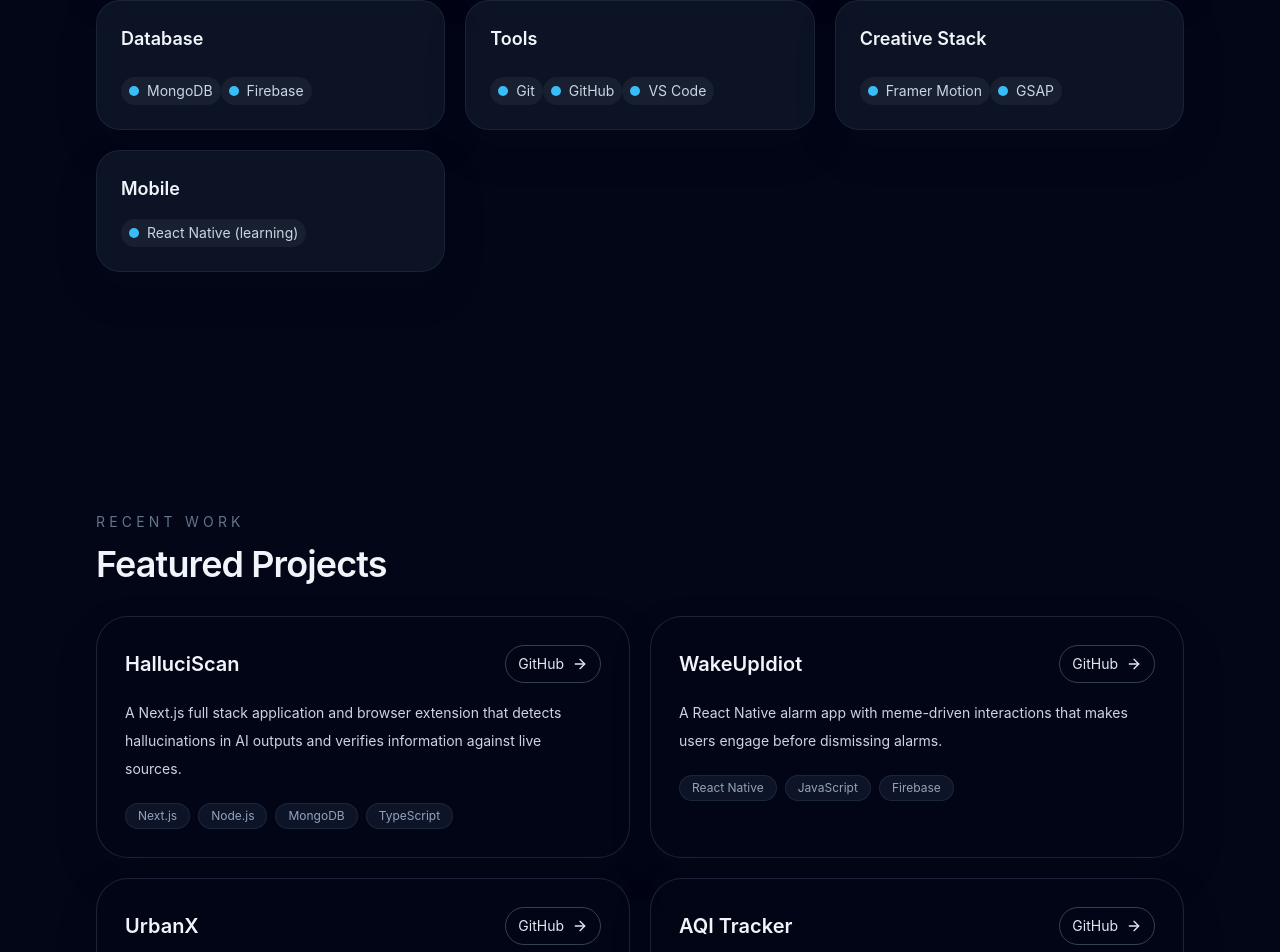
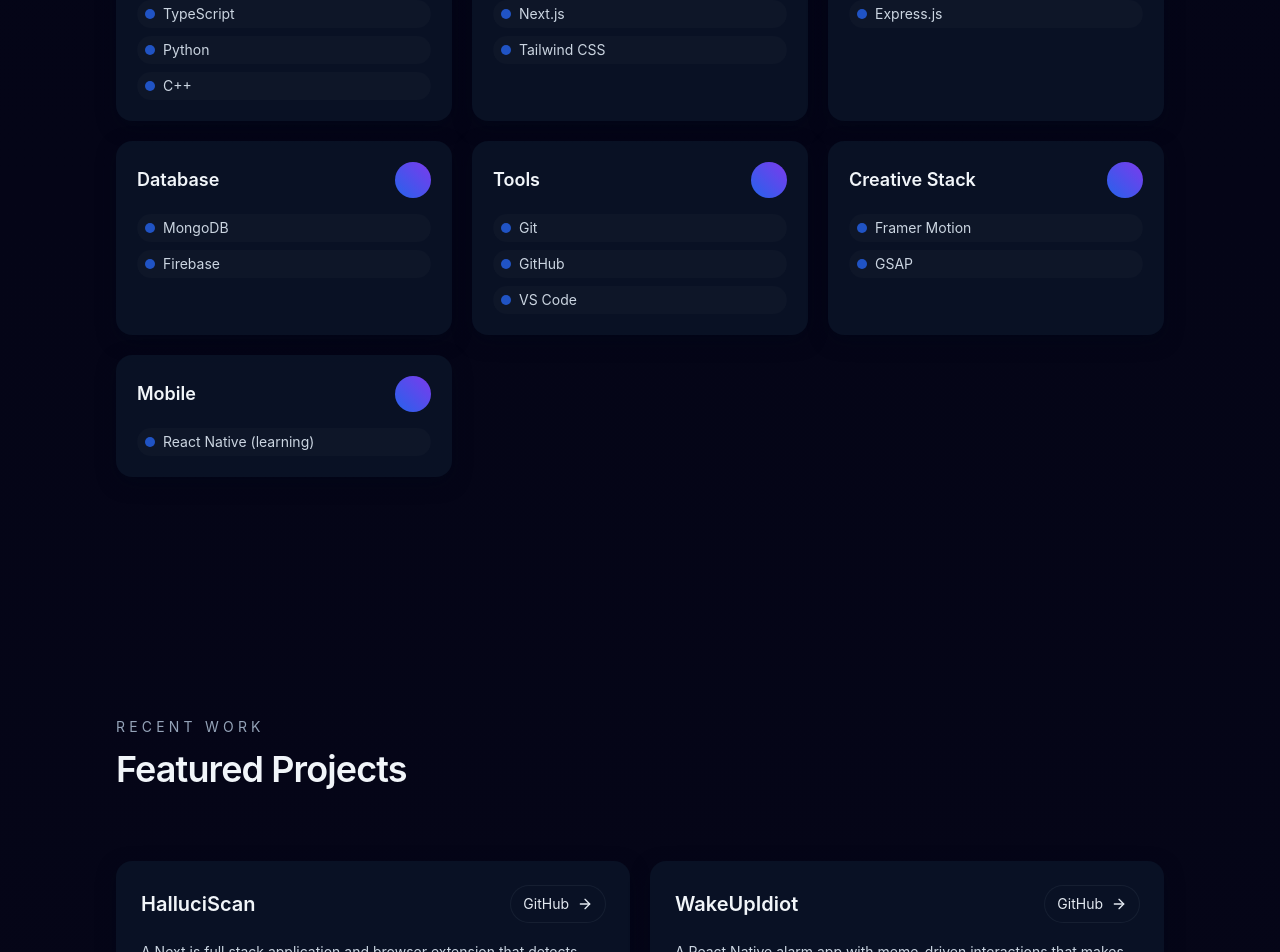
Before and after one commit to deepanshu83/my-portfolio, a Next.js app: page / in a window 1280 px wide. Shown: the part 1805-2757 px from the top of the page. Built offline with nearby package versions, Linux system fonts and the light colour scheme.

Commit message:
new commit

```diff
--- a/app/globals.css
+++ b/app/globals.css
@@ -3,6 +3,13 @@
 @tailwind utilities;
 
 :root {
+  --color-bg: #060618;
+  --color-surface: #07122a;
+  --color-panel: #0c1a2e;
+  --color-muted: #94a3b8;
+  --color-text: #e6eef8;
+  --color-primary: #2563eb; /* blue-600 */
+  --color-accent: #7c3aed; /* purple-600 */
   color-scheme: dark;
   font-family: Inter, ui-sans-serif, system-ui, -apple-system, BlinkMacSystemFont, 'Segoe UI', sans-serif;
 }
@@ -14,8 +21,10 @@
 body {
   margin: 0;
   min-height: 100vh;
-  background: #050816;
-  color: #e2e8f0;
+  background: radial-gradient(1200px 600px at 10% 10%, rgba(124,58,237,0.08), transparent), linear-gradient(180deg, #030416 0%, var(--color-bg) 100%);
+  color: var(--color-text);
+  -webkit-font-smoothing: antialiased;
+  -moz-osx-font-smoothing: grayscale;
 }
 
 * {
@@ -23,18 +32,18 @@
 }
 
 ::selection {
-  background: #64748b;
-  color: #e2e8f0;
+  background: rgba(37,99,235,0.2);
+  color: var(--color-text);
 }
 
 button,
 a {
-  transition: all 0.2s ease;
+  transition: all 0.18s ease;
 }
 
 section {
-  padding-top: 4rem;
-  padding-bottom: 4rem;
+  padding-top: 3.5rem;
+  padding-bottom: 3.5rem;
 }
 
 @media (min-width: 768px) {
@@ -43,3 +52,18 @@
     padding-bottom: 5rem;
   }
 }
+
+.container {
+  max-width: 72rem;
+  margin-left: auto;
+  margin-right: auto;
+  padding-left: 1.25rem;
+  padding-right: 1.25rem;
+}
+
+.accent-underline {
+  display: inline-block;
+  height: 4px;
+  background: linear-gradient(90deg, var(--color-primary), var(--color-accent));
+  border-radius: 4px;
+}
--- a/app/layout.tsx
+++ b/app/layout.tsx
@@ -15,7 +15,11 @@
 export default function RootLayout({ children }: { children: React.ReactNode }) {
   return (
     <html lang="en">
-      <body>{children}</body>
+      <body>
+        <div className="min-h-screen bg-[radial-gradient(1200px_600px_at_10%_10%,rgba(124,58,237,0.06),transparent)]">
+          <div className="container">{children}</div>
+        </div>
+      </body>
     </html>
   );
 }
--- a/app/page.tsx
+++ b/app/page.tsx
@@ -8,7 +8,7 @@
 
 export default function Home() {
   return (
-    <main className="min-h-screen bg-slate-950 text-slate-100">
+    <main className="min-h-screen text-slate-100">
       <Navbar />
       <div className="mx-auto max-w-6xl px-5 pb-20 pt-10 sm:px-8">
         <section id="hero" className="overflow-hidden rounded-[2rem] border border-slate-800/90 bg-slate-950/80 p-8 shadow-soft md:p-12">
--- a/components/Footer.tsx
+++ b/components/Footer.tsx
@@ -1,8 +1,8 @@
 export function Footer() {
   return (
-    <footer className="border-t border-slate-800/90 bg-slate-950/95 px-5 py-8 text-slate-500 md:px-8">
+    <footer className="mt-12 px-5 py-8 text-slate-400 md:px-8">
       <div className="mx-auto flex max-w-6xl flex-col gap-3 text-sm sm:flex-row sm:items-center sm:justify-between">
-        <p>Built with Next.js, Tailwind CSS, and a focus on practical growth.</p>
+        <p>Built with Next.js and Tailwind — focused on practical growth.</p>
         <p>© {new Date().getFullYear()} Deepanshu Jangid</p>
       </div>
     </footer>
--- a/components/Navbar.tsx
+++ b/components/Navbar.tsx
@@ -9,21 +9,22 @@
   const [open, setOpen] = useState(false);
 
   return (
-    <header className="sticky top-0 z-50 border-b border-slate-800/80 bg-slate-950/95 backdrop-blur-xl">
+    <header className="sticky top-4 z-50">
       <div className="mx-auto flex max-w-6xl items-center justify-between px-5 py-4 md:px-8">
-        <Link href="#hero" className="text-lg font-semibold tracking-tight text-slate-100">
-          DJ.
+        <Link href="#hero" className="flex items-center gap-3 text-lg font-semibold tracking-tight text-slate-100">
+          <span className="inline-block rounded-md bg-gradient-to-r from-primary to-accent px-2 py-1 text-sm font-bold text-white">DJ</span>
+          <span className="sr-only">Home</span>
         </Link>
 
         <nav className="hidden items-center gap-8 md:flex">
           {navLinks.map((link) => (
-            <a key={link.href} href={link.href} className="text-sm text-slate-300 transition hover:text-white">
+            <a key={link.href} href={link.href} className="text-sm text-slate-300 transition hover:text-white hover:underline-offset-4 hover:underline">
               {link.label}
             </a>
           ))}
           <a
             href="#contact"
-            className="rounded-full border border-slate-700 bg-slate-900 px-4 py-2 text-sm text-slate-100 transition hover:border-slate-600 hover:bg-slate-800"
+            className="rounded-full bg-primary/95 px-4 py-2 text-sm font-semibold text-white shadow-card hover:opacity-95"
           >
             Contact
           </a>
@@ -31,7 +32,7 @@
 
         <button
           type="button"
-          className="inline-flex items-center rounded-full border border-slate-700 bg-slate-900 p-3 text-slate-200 transition hover:border-slate-600 hover:text-white md:hidden"
+          className="inline-flex items-center rounded-full border border-transparent bg-slate-800/60 p-3 text-slate-200 transition hover:border-slate-600 hover:text-white md:hidden"
           onClick={() => setOpen((value) => !value)}
           aria-label="Toggle navigation"
         >
@@ -39,7 +40,8 @@
         </button>
       </div>
       {open ? (
-        <div className="border-t border-slate-800/80 bg-slate-950/95 px-5 py-4 md:hidden">
+        <div className="mx-auto max-w-6xl px-5 md:px-8">
+          <div className="rounded-lg border border-slate-800/60 bg-[rgba(8,10,20,0.6)] px-5 py-4 md:hidden">
             <div className="flex flex-col gap-3">
               {navLinks.map((link) => (
                 <a key={link.href} href={link.href} className="text-sm text-slate-200 hover:text-white" onClick={() => setOpen(false)}>
@@ -48,13 +50,14 @@
               ))}
               <a
                 href="#contact"
-              className="inline-flex rounded-full border border-slate-700 bg-slate-900 px-4 py-2 text-sm text-slate-100 hover:border-slate-600 hover:bg-slate-800"
+                className="inline-flex rounded-full bg-primary/95 px-4 py-2 text-sm font-semibold text-white"
                 onClick={() => setOpen(false)}
               >
                 Contact
               </a>
             </div>
           </div>
+        </div>
       ) : null}
     </header>
   );
--- a/components/ProjectCard.tsx
+++ b/components/ProjectCard.tsx
@@ -9,14 +9,14 @@
 
 export function ProjectCard({ title, description, tech, github }: ProjectCardProps) {
   return (
-    <div className="group rounded-[2rem] border border-slate-800/90 bg-slate-950/80 p-7 shadow-soft transition hover:-translate-y-1 hover:border-slate-700">
+    <div className="group rounded-2xl border border-transparent bg-[rgba(12,26,46,0.6)] p-6 shadow-card transition hover:-translate-y-1 hover:shadow-soft">
       <div className="flex items-center justify-between gap-4">
         <h3 className="text-xl font-semibold text-slate-100">{title}</h3>
         <a
           href={github}
           target="_blank"
           rel="noreferrer"
-          className="inline-flex items-center gap-2 rounded-full border border-slate-700 px-3 py-2 text-sm text-slate-200 transition hover:border-slate-500 hover:text-white"
+          className="inline-flex items-center gap-2 rounded-full bg-transparent px-3 py-2 text-sm text-slate-200 ring-1 ring-slate-800/60 hover:ring-primary/60"
         >
           GitHub
           <ArrowRight className="h-4 w-4" />
@@ -25,7 +25,7 @@
       <p className="mt-4 text-sm leading-7 text-slate-300">{description}</p>
       <div className="mt-5 flex flex-wrap gap-2 text-xs text-slate-400">
         {tech.map((item) => (
-          <span key={item} className="rounded-full border border-slate-800/90 bg-slate-900/90 px-3 py-1">
+          <span key={item} className="rounded-full bg-[rgba(255,255,255,0.03)] px-3 py-1 text-slate-200">
             {item}
           </span>
         ))}
--- a/components/SectionHeading.tsx
+++ b/components/SectionHeading.tsx
@@ -6,10 +6,13 @@
 export function SectionHeading({ title, subtitle }: SectionHeadingProps) {
   return (
     <div className="mb-8 max-w-2xl">
-      <p className="text-sm uppercase tracking-[0.3em] text-slate-500">{subtitle ?? 'Section'}</p>
+      <p className="text-sm uppercase tracking-[0.3em] text-slate-400">{subtitle ?? 'Section'}</p>
       <h2 className="mt-3 text-3xl font-semibold tracking-tight text-slate-100 sm:text-4xl">
         {title}
       </h2>
+      <div className="mt-4 w-20">
+        <span className="accent-underline" />
+      </div>
     </div>
   );
 }
--- a/components/SkillCard.tsx
+++ b/components/SkillCard.tsx
@@ -5,12 +5,15 @@
 
 export function SkillCard({ category, items }: SkillCardProps) {
   return (
-    <div className="rounded-3xl border border-slate-800/80 bg-slate-900/80 p-6 shadow-soft backdrop-blur-sm">
-      <h3 className="text-lg font-semibold text-slate-100">{category}</h3>
-      <div className="mt-4 space-y-2 text-sm text-slate-300">
+    <div className="rounded-2xl border border-transparent bg-[rgba(12,26,46,0.6)] p-5 shadow-card">
+      <div className="flex items-center justify-between">
+        <h3 className="text-lg font-semibold text-slate-100">{category}</h3>
+        <div className="h-9 w-9 rounded-full bg-gradient-to-tr from-primary to-accent" />
+      </div>
+      <div className="mt-4 grid gap-2 text-sm text-slate-300">
         {items.map((item) => (
-          <p key={item} className="inline-flex items-center gap-2 rounded-full px-2 py-1 bg-slate-800/60">
-            <span className="h-2.5 w-2.5 rounded-full bg-sky-400" />
+          <p key={item} className="inline-flex items-center gap-2 rounded-full px-2 py-1 bg-[rgba(255,255,255,0.02)]">
+            <span className="h-2.5 w-2.5 rounded-full bg-primary/80" />
             {item}
           </p>
         ))}
--- a/tailwind.config.ts
+++ b/tailwind.config.ts
@@ -5,12 +5,20 @@
   theme: {
     extend: {
       colors: {
-        surface: '#0b1220',
-        panel: '#111827',
-        border: '#2e3a50',
+        surface: '#07122a',
+        panel: '#0c1a2e',
+        border: '#233145',
+        primary: {
+          DEFAULT: '#2563eb',
+          600: '#2563eb',
+          500: '#3b82f6',
+        },
+        accent: '#7c3aed',
+        muted: '#94a3b8',
       },
       boxShadow: {
-        soft: '0 18px 40px rgba(8, 11, 20, 0.2)',
+        soft: '0 18px 40px rgba(3, 6, 17, 0.45)',
+        card: '0 6px 18px rgba(2,6,23,0.6)',
       },
     },
   },
```
Lines whose indentation alone changed are shown as unchanged.
